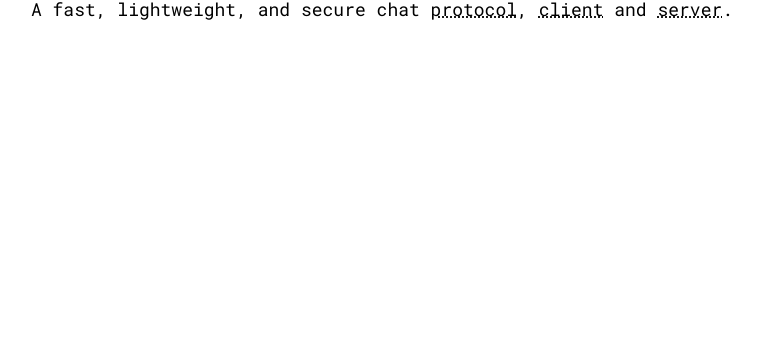
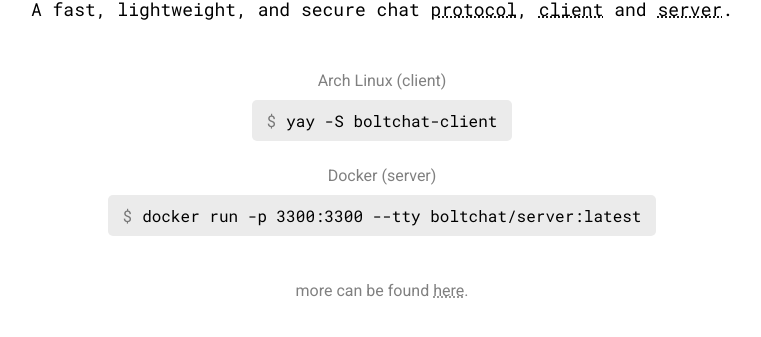
Before and after one commit to boltchat/landing, a Vue app: page / in a window 1280 px wide. Shown: the part 445-782 px from the top of the page, without its empty margins (258-1019 px from the left). Built offline with nearby package versions, Linux system fonts and the light colour scheme.

Commit message:
feat: add install instructions

```diff
--- a/src/App.vue
+++ b/src/App.vue
@@ -1,16 +1,38 @@
 <template>
   <div id="app">
-    <lead></lead>
+    <lead class="lead" />
+    <div class="instructions">
+      <install-instruction
+        os="Arch Linux"
+        type="client"
+        command="yay -S boltchat-client"
+      />
+      <install-instruction
+        os="Docker"
+        type="server"
+        command="docker run -p 3300:3300 --tty boltchat/server:latest"
+      />
+      <span class="more">
+        more can be found
+        <a
+          href="https://github.com/boltchat/bolt/blob/develop/docs/installation.md"
+          target="_blank"
+          >here</a
+        >.
+      </span>
+    </div>
   </div>
 </template>
 
 <script lang="ts">
 import { Component, Vue } from "vue-property-decorator";
 import Lead from "./components/Lead.vue";
+import InstallInstruction from "./components/InstallInstruction.vue";
 
 @Component({
   components: {
-    Lead
+    Lead,
+    InstallInstruction
   }
 })
 export default class App extends Vue {}
@@ -26,4 +48,25 @@
   text-align: center;
   margin-top: 150px;
 }
+
+a {
+  color: inherit;
+  text-decoration-style: dotted;
+}
 </style>
+
+<style lang="scss" scoped>
+.lead {
+  margin-bottom: 50px;
+}
+
+.instructions {
+  margin: 0 8%;
+
+  .more {
+    display: inline-block;
+    margin-top: 20px;
+    color: gray;
+  }
+}
+</style>
--- /dev/null
+++ b/src/components/InstallInstruction.vue
@@ -0,0 +1,55 @@
+<template>
+  <div class="installInstruction">
+    <div class="os">
+      <span>{{ os }} ({{ type }})</span>
+    </div>
+    <div class="command">
+      <span class="prompt">{{ prompt }}</span>
+      <span>{{ command }}</span>
+    </div>
+  </div>
+</template>
+
+<script lang="ts">
+import { Component, Prop, Vue } from "vue-property-decorator";
+
+@Component
+export default class InstallInstruction extends Vue {
+  @Prop({ default: "$", required: false })
+  private prompt!: string;
+
+  @Prop({ required: true })
+  private command!: string;
+
+  @Prop({ required: true })
+  private os!: string;
+
+  @Prop({ required: true })
+  private type!: string;
+}
+</script>
+
+<style lang="scss" scoped>
+.installInstruction {
+  margin-bottom: 25px;
+}
+
+.os {
+  color: gray;
+  margin-bottom: 10px;
+}
+
+.command {
+  font-family: "Roboto Mono";
+  background: rgb(235, 235, 235);
+  padding: 10px 15px;
+  border-radius: 5px;
+  display: inline-block;
+
+  .prompt {
+    pointer-events: none;
+    color: rgb(120, 120, 120);
+    margin-right: 10px;
+  }
+}
+</style>
--- a/src/components/Lead.vue
+++ b/src/components/Lead.vue
@@ -37,10 +37,5 @@
   margin-top: 25px;
   font-size: 18px;
   font-family: "Roboto Mono";
-
-  a {
-    color: inherit;
-    text-decoration-style: dotted;
-  }
 }
 </style>
```
